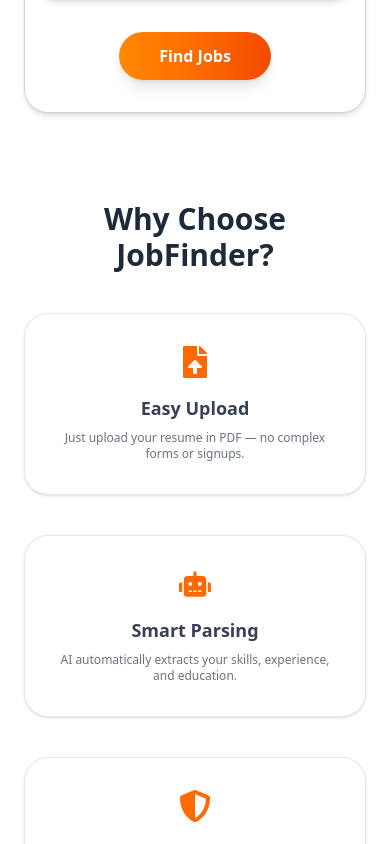
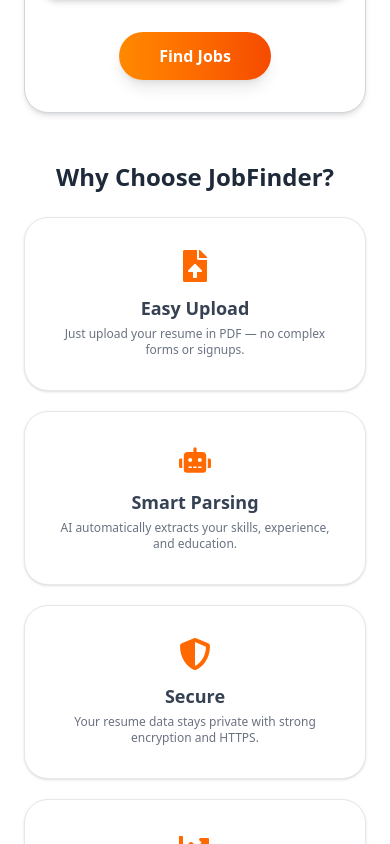
Before and after one commit to harshkunz/Job-Finder, a Next.js app: page / in a window 390 px wide. Shown: the part 1640-2484 px from the top of the page. Built offline with nearby package versions, Linux system fonts and the light colour scheme.

Commit message:
Update Features.tsx

```diff
--- a/app/components/Features.tsx
+++ b/app/components/Features.tsx
@@ -36,19 +36,19 @@
   ];
 
   return (
-    <section className="pt-10 pb-14 bg-white">
+    <section className="sm:pt-10 sm:pb-14 pb-6 bg-white">
       <div className="max-w-6xl mx-auto px-6 pt-10 pb-6 text-center">
-        <h2 className="text-3xl font-semibold text-gray-800 mb-10">
+        <h2 className="text-2xl sm:text-3xl font-semibold text-gray-800 mb-6 sm:mb-10">
           Why Choose JobFinder?
         </h2>
-        <div className="grid grid-cols-1 sm:grid-cols-2 lg:grid-cols-3 gap-10">
+        <div className="grid grid-cols-1 sm:grid-cols-2 lg:grid-cols-3 gap-5 sm:gap-10">
           {features.map((feature, index) => (
             <div
               key={index}
               className="flex flex-col items-center text-center p-8 border border-gray-200 rounded-3xl shadow-sm bg-white hover:shadow-xl hover:scale-110 hover:-translate-y-1 transition-all duration-300"
             >
-              <div className="mb-4">{feature.icon}</div>
-              <h3 className="text-lg font-bold text-gray-700 mb-2">
+              <div className="mb-3 sm:mb-4">{feature.icon}</div>
+              <h3 className="text-lg font-bold text-gray-700 mb-1 sm:mb-2">
                 {feature.title}
               </h3>
               <p className="text-gray-500 text-xs">{feature.desc}</p>
```
